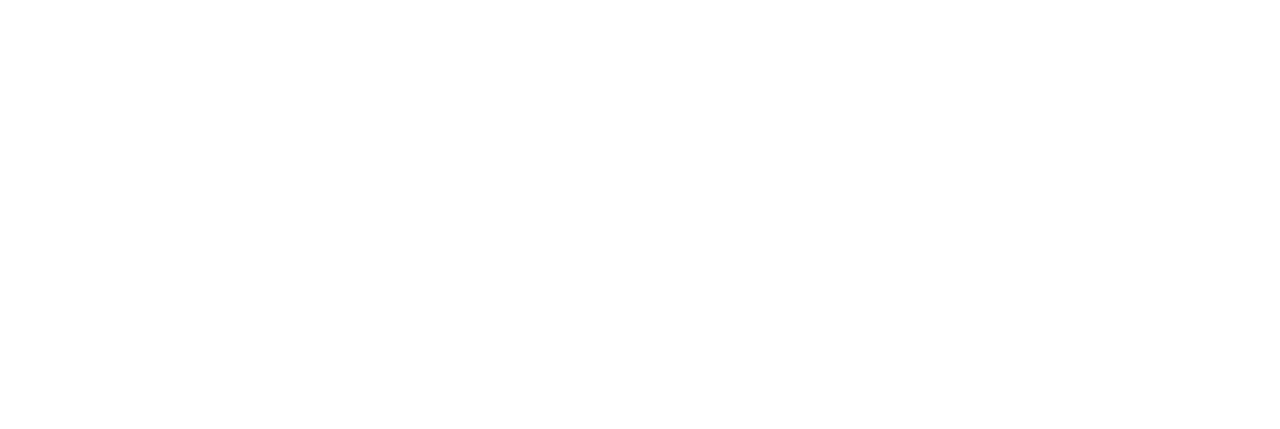
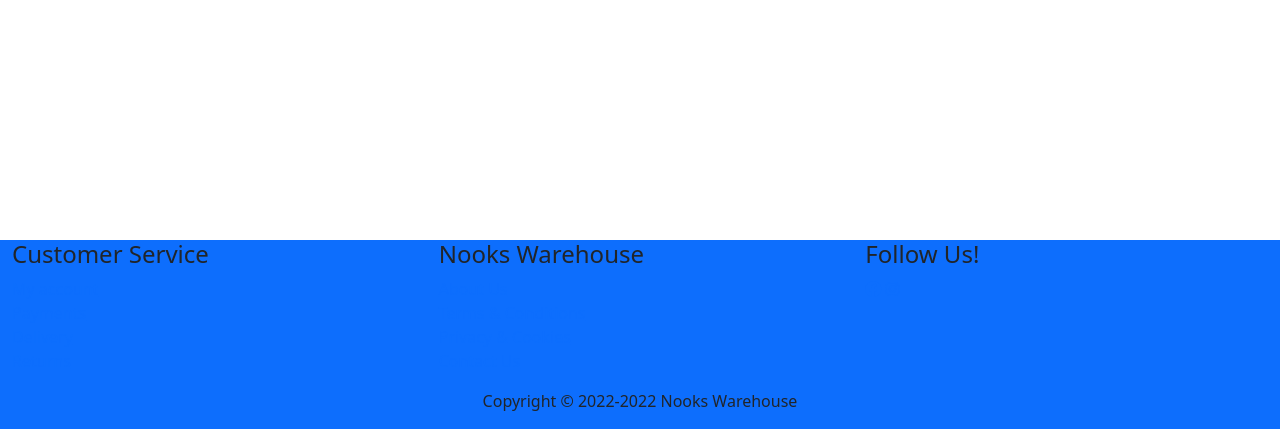
Before and after one commit to sharondrinkwaard/nookswarehouse, a Django app: page / in a window 1280 px wide. Before the commit the part shown is empty. Shown: the part 371-800 px from the top of the page. Run offline with Django 3.2, Linux system fonts and the light colour scheme; some libraries are stand-ins or nearby versions.

Commit message:
Add footer to base.html

```diff
--- a/templates/base.html
+++ b/templates/base.html
@@ -10,7 +10,7 @@
   <script src="https://cdn.jsdelivr.net/npm/jquery@3.5.1/dist/jquery.min.js" integrity="sha256-9/aliU8dGd2tb6OSsuzixeV4y/faTqgFtohetphbbj0=" crossorigin="anonymous"></script>
   <link href="https://cdn.jsdelivr.net/npm/bootstrap@5.2.3/dist/css/bootstrap.min.css" rel="stylesheet" integrity="sha384-rbsA2VBKQhggwzxH7pPCaAqO46MgnOM80zW1RWuH61DGLwZJEdK2Kadq2F9CUG65" crossorigin="anonymous">
   <script src="https://cdn.jsdelivr.net/npm/bootstrap@5.2.3/dist/js/bootstrap.bundle.min.js" integrity="sha384-kenU1KFdBIe4zVF0s0G1M5b4hcpxyD9F7jL+jjXkk+Q2h455rYXK/7HAuoJl+0I4" crossorigin="anonymous"></script>
-
+  <script src="https://kit.fontawesome.com/880310c6eb.js" crossorigin="anonymous"></script>
   <title>Nooks Warehouse</title>
 </head>
 <body>
@@ -21,5 +21,56 @@
 
   {% block content %}
   {% endblock %}
+
+  <footer class="container-fluid fixed-bottom bg-primary w-100">
+    <div class="row align-items">
+      <div class="col">
+        <h4>Customer Service</h4>
+        <ul class="list-unstyled">
+          <li>
+            <a href="">My account</a>
+          </li>
+          <li>
+            <a href="">Payments</a>
+          </li>
+          <li>
+            <a href="">Delivery</a>
+          </li>
+          <li>
+            <a href="">Returns</a>
+          </li>
+        </ul>
+      </div>
+
+      <div class="col">
+        <h4>Nooks Warehouse</h4>
+        <ul class="list-unstyled">
+          <li>
+            <a href="">About Us</a>
+          </li>
+          <li>
+            <a href="">Terms & Conditions</a>
+          </li>
+          <li>
+            <a href="">Privacy & Cookies</a>
+          </li>
+          <li>
+            <a href="">Contact Us</a>
+          </li>
+        </ul>
+      </div>
+
+      <div class="col">
+        <h4>Follow Us!</h4>
+        <a href=""><i class="fa-brands fa-facebook"></i></a>
+        <a href=""><i class="fa-brands fa-instagram"></i></a>
+      </div>
+    </div>
+
+    <div class="col-12 text-center">
+      <p> Copyright &copy; 2022-<script>document.write(new Date().getFullYear())</script> Nooks Warehouse</p>
+    </div>
+
+  </footer>
 </body>
 </html>
```
